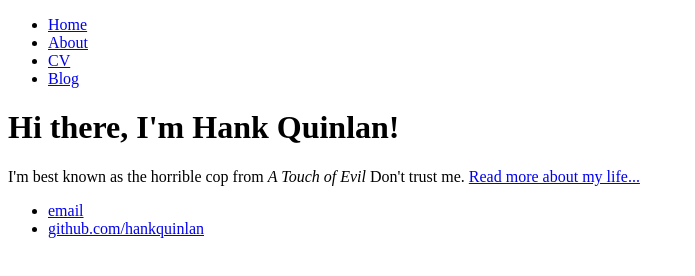
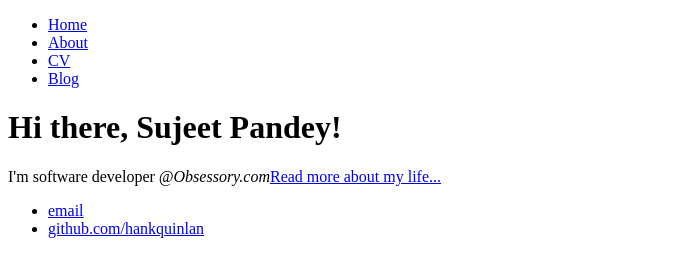
Before and after one commit to aaryaa/aaryaa.github.io, a plain HTML site: page index.html in a window 1280 px wide. Shown: the whole page, without its empty margins (0-695 px from the left). Drawn offline with Linux system fonts and the light colour scheme.

Commit message:
Update index.html

```diff
--- a/index.html
+++ b/index.html
@@ -1,7 +1,7 @@
 <!DOCTYPE html>
 <html>
 	<head>
-		<title>Hank Quinlan, Horrible Cop</title>
+		<title>Sujeet Pandey</title>
 	</head>
 	<body>
 		<nav>
@@ -14,8 +14,8 @@
 		</nav>
 		<div class="container">
     		<div class="blurb">
-        		<h1>Hi there, I'm Hank Quinlan!</h1>
-				<p>I'm best known as the horrible cop from <em>A Touch of Evil</em> Don't trust me. <a href="/about">Read more about my life...</a></p>
+        		<h1>Hi there, Sujeet Pandey!</h1>
+				<p>I'm software developer <em>@Obsessory.com</em><a href="/about">Read more about my life...</a></p>
     		</div><!-- /.blurb -->
 		</div><!-- /.container -->
 		<footer>
```
